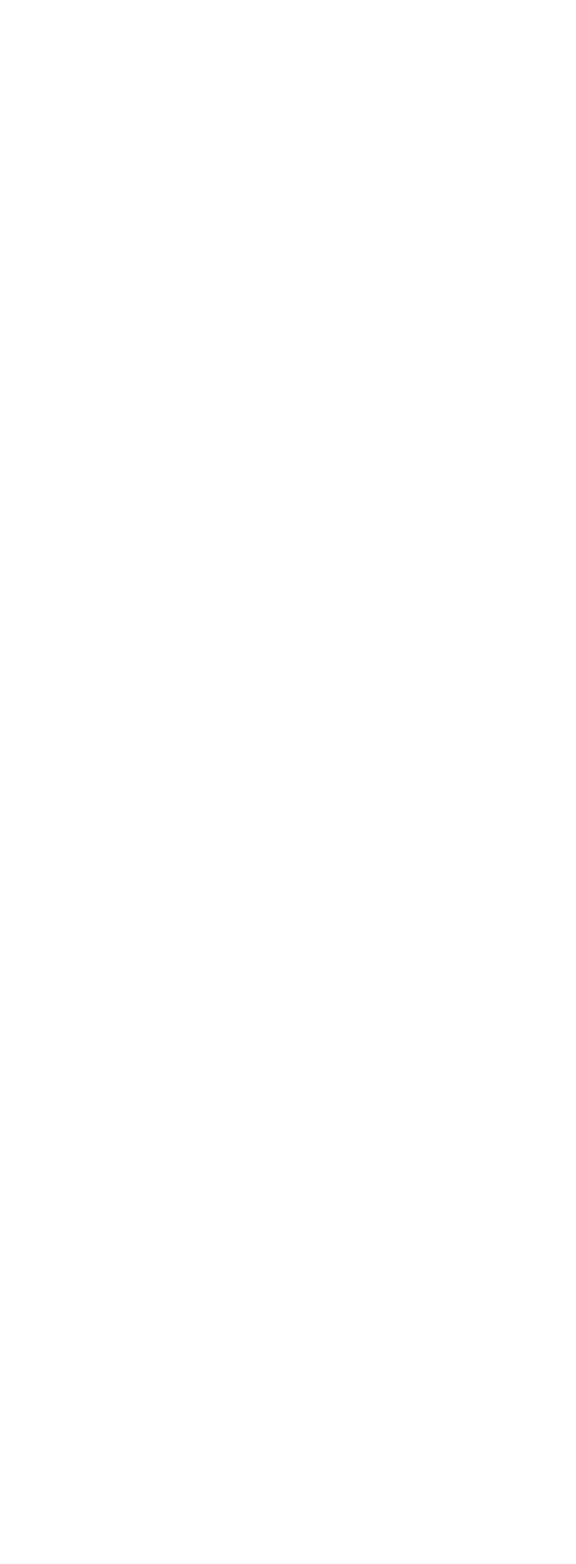
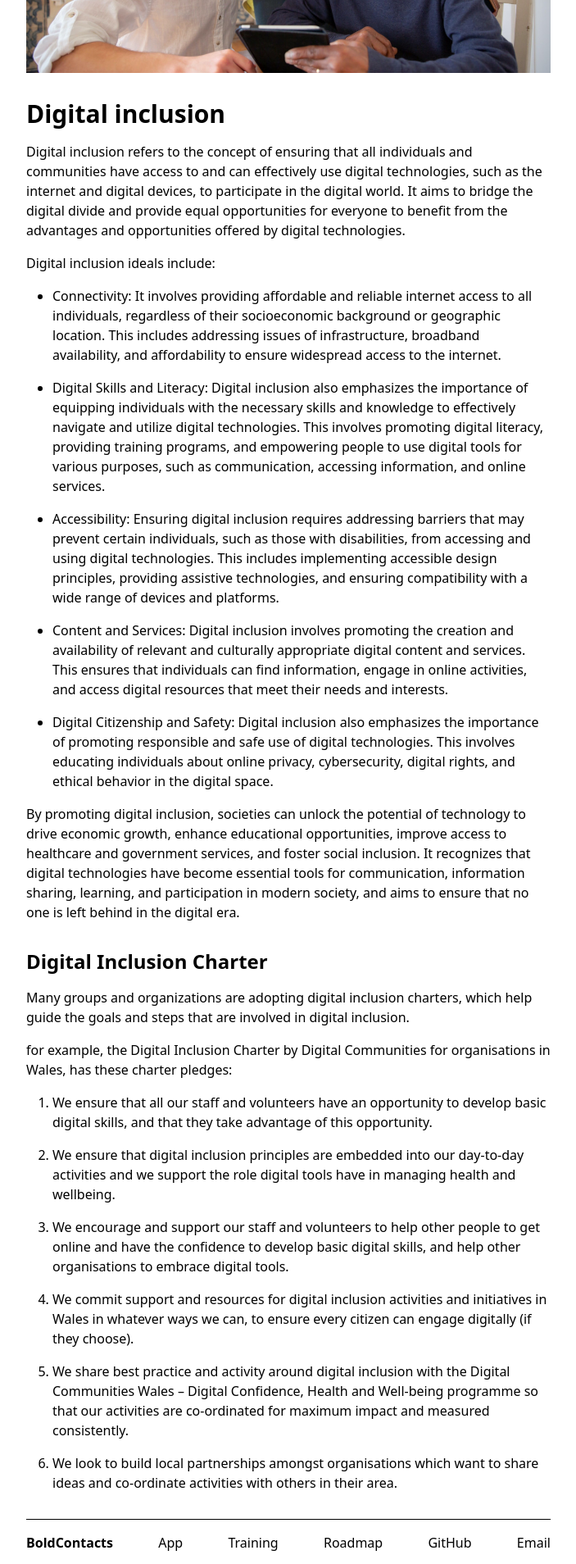
Before and after one commit to BoldContacts/boldcontacts-site-as-sveltekit, a SvelteKit app: page /digital-inclusion in a window 1280 px wide. Before the commit this address had no page. Shown: the part 320-2228 px from the top of the page at 82% size, without its empty margins (288-991 px from the left). Before the commit the page ends 800 px from the top, so only its background shows below. Built offline with nearby package versions, Linux system fonts and the light colour scheme.

Commit message:
Add digital inclusion

```diff
--- a/src/routes/+page.svelte
+++ b/src/routes/+page.svelte
@@ -5,6 +5,8 @@
 <p><a href="https://apps.apple.com/us/app/boldcontacts/id6443335501">BoldContacts on Apple App Store is now free!</a></p>
 
 <p><a href="/uk-global-talent-visa">UK Global Talent Visa - please help if you can</a></p>
+
+<p><a href="/digital-inclusion">Digital inclusion</a></p>
 
 <p><a href="/skill-space">Skill space is a work in progress</a></p>
 
--- /dev/null
+++ b/src/routes/digital-inclusion/+page.svelte
@@ -0,0 +1,46 @@
+<img src="/assets/pexels/pexels-kampus-production-7551617/@1200x600.jpg" alt="Happy family uses a tablet computer">
+
+<h1>Digital inclusion</h1>
+
+<p>Digital inclusion refers to the concept of ensuring that all individuals and communities have access to and can effectively use digital technologies, such as the internet and digital devices, to participate in the digital world. It aims to bridge the digital divide and provide equal opportunities for everyone to benefit from the advantages and opportunities offered by digital technologies.</p>
+
+<p>Digital inclusion ideals include:</p>
+
+<ul>
+
+    <li>Connectivity: It involves providing affordable and reliable internet access to all individuals, regardless of their socioeconomic background or geographic location. This includes addressing issues of infrastructure, broadband availability, and affordability to ensure widespread access to the internet.</li>
+
+    <li>Digital Skills and Literacy: Digital inclusion also emphasizes the importance of equipping individuals with the necessary skills and knowledge to effectively navigate and utilize digital technologies. This involves promoting digital literacy, providing training programs, and empowering people to use digital tools for various purposes, such as communication, accessing information, and online services.</li>
+
+    <li>Accessibility: Ensuring digital inclusion requires addressing barriers that may prevent certain individuals, such as those with disabilities, from accessing and using digital technologies. This includes implementing accessible design principles, providing assistive technologies, and ensuring compatibility with a wide range of devices and platforms.</li>
+
+    <li>Content and Services: Digital inclusion involves promoting the creation and availability of relevant and culturally appropriate digital content and services. This ensures that individuals can find information, engage in online activities, and access digital resources that meet their needs and interests.</li>
+
+    <li>Digital Citizenship and Safety: Digital inclusion also emphasizes the importance of promoting responsible and safe use of digital technologies. This involves educating individuals about online privacy, cybersecurity, digital rights, and ethical behavior in the digital space.</li>
+
+</ul>
+
+<p>By promoting digital inclusion, societies can unlock the potential of technology to drive economic growth, enhance educational opportunities, improve access to healthcare and government services, and foster social inclusion. It recognizes that digital technologies have become essential tools for communication, information sharing, learning, and participation in modern society, and aims to ensure that no one is left behind in the digital era.</p>
+
+
+<h2>Digital Inclusion Charter</h2>
+
+<p>Many groups and organizations are adopting digital inclusion charters, which help guide the goals and steps that are involved in digital inclusion.</p>
+
+<p>for example, the Digital Inclusion Charter by Digital Communities for organisations in Wales, has these charter pledges:</p>
+
+<ol>
+
+    <li>We ensure that all our staff and volunteers have an opportunity to develop basic digital skills, and that they take advantage of this opportunity.</li>
+
+    <li>We ensure that digital inclusion principles are embedded into our day-to-day activities and we support the role digital tools have in managing health and wellbeing.</li>
+
+    <li>We encourage and support our staff and volunteers to help other people to get online and have the confidence to develop basic digital skills, and help other organisations to embrace digital tools.</li>
+
+    <li>We commit support and resources for digital inclusion activities and initiatives in Wales in whatever ways we can, to ensure every citizen can engage digitally (if they choose).</li>
+
+    <li>We share best practice and activity around digital inclusion with the Digital Communities Wales – Digital Confidence, Health and Well-being programme so that our activities are co-ordinated for maximum impact and measured consistently.</li>
+
+    <li>We look to build local partnerships amongst organisations which want to share ideas and co-ordinate activities with others in their area.</li>
+
+</ol>
```
